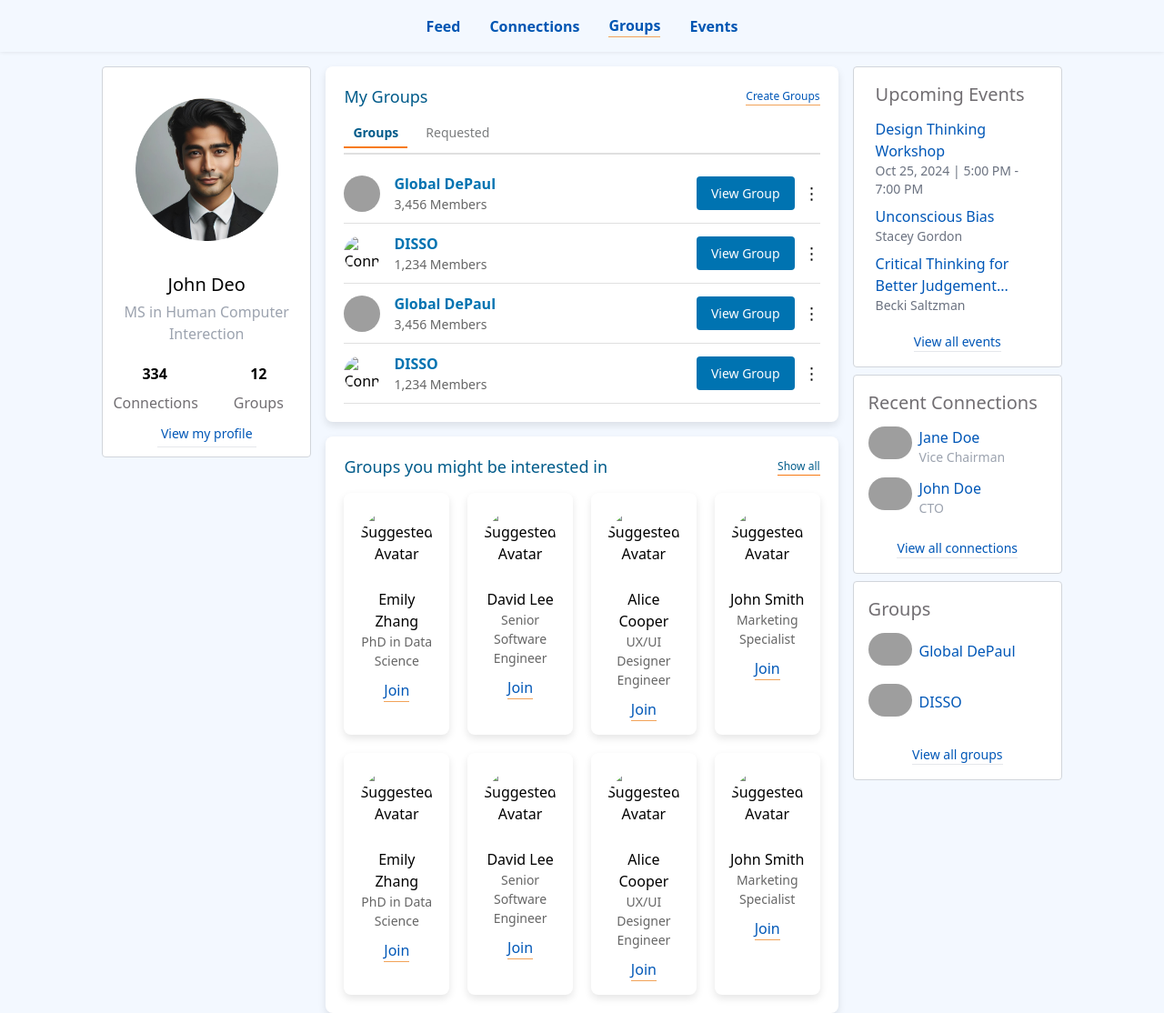
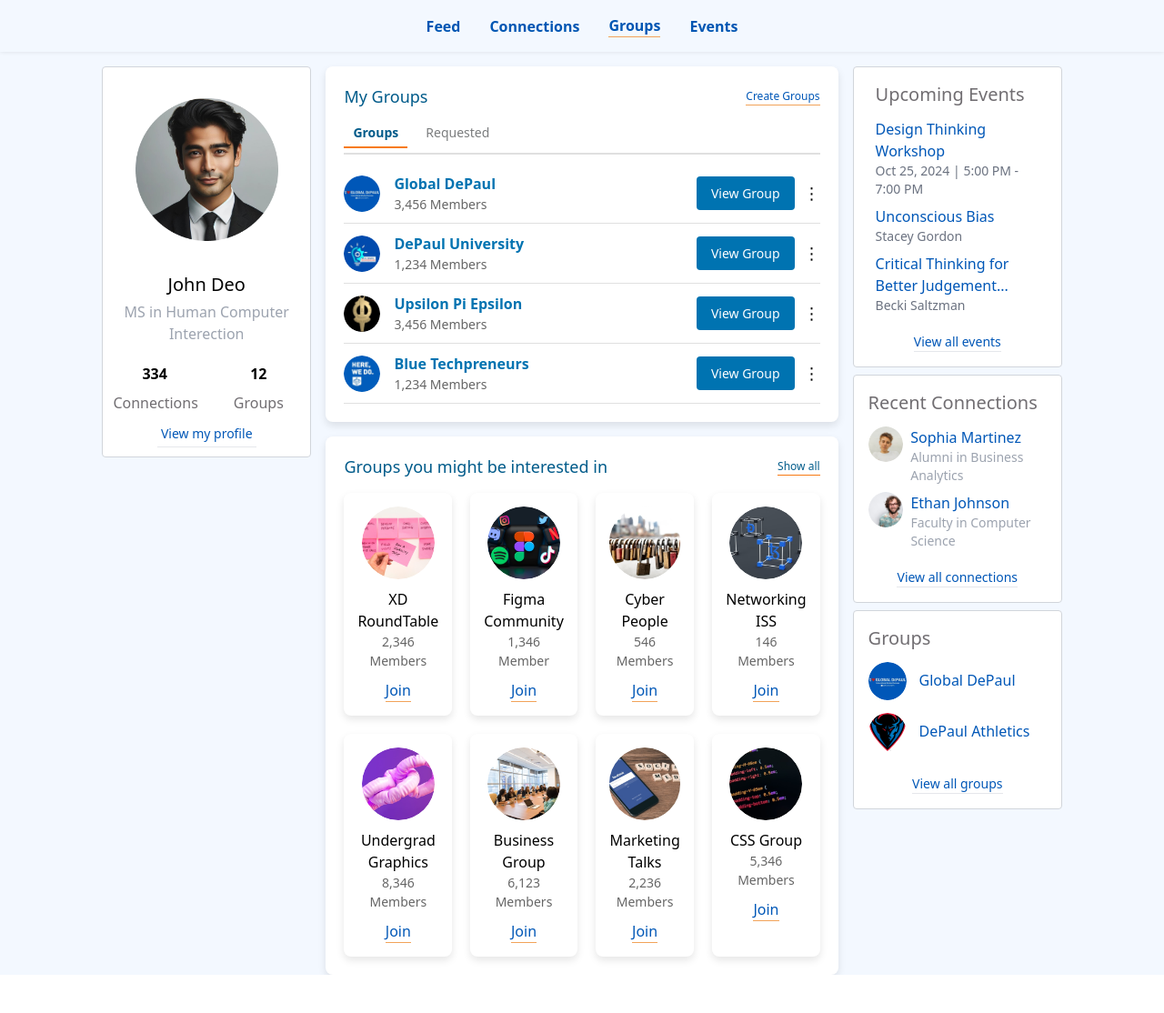
Before and after one commit to divya-pullivarthi/DeConnect, a Django app: template feed/templates/groups.html in a window 1280 px wide. Shown: the part 56-1170 px from the top of the page at 91% size. After the commit the page ends 1128 px from the top, so only its background shows below. Run offline with Django 5.2, Linux system fonts and the light colour scheme; the template is opened without the code that fills it, so the values that code supplies are empty; some libraries are stand-ins or nearby versions; grey boxes are pictures that could not be loaded.

Commit message:
Updated images and names of groups.

```diff
--- a/feed/templates/groups.html
+++ b/feed/templates/groups.html
@@ -145,7 +145,7 @@
 
           <ul class="connection-list">
             <li class="connection-item">
-              <img src="http://studio.code.org/blockly/media/skins/bee/static_avatar.png" alt="Connection Avatar" class="connection-avatar">
+              <img src="{% static 'images/feed/groupa/ellipse 6.png' %}" alt="Connection Avatar" class="connection-avatar">
               <div class="connection-info">
                   <h4>Global DePaul</h4>
                   <p>3,456 Members</p>
@@ -156,9 +156,9 @@
               </div>
             </li>
             <li class="connection-item">
-              <img src="https://via.placeholder.com/40" alt="Connection Avatar" class="connection-avatar">
+              <img src="{% static 'images/feed/groupa/ellipse 6-4.png' %}" alt="Connection Avatar" class="connection-avatar">
               <div class="connection-info">
-                  <h4>DISSO</h4>
+                  <h4>DePaul University</h4>
                   <p>1,234 Members</p>
               </div>
               <div class="connection-actions">
@@ -167,9 +167,9 @@
               </div>
             </li>
             <li class="connection-item">
-              <img src="http://studio.code.org/blockly/media/skins/bee/static_avatar.png" alt="Connection Avatar" class="connection-avatar">
+              <img src="{% static 'images/feed/groupa/ellipse 6-3.png' %}" alt="Connection Avatar" class="connection-avatar">
               <div class="connection-info">
-                  <h4>Global DePaul</h4>
+                  <h4>Upsilon Pi Epsilon</h4>
                   <p>3,456 Members</p>
               </div>
               <div class="connection-actions">
@@ -178,9 +178,9 @@
               </div>
             </li>
             <li class="connection-item">
-              <img src="https://via.placeholder.com/40" alt="Connection Avatar" class="connection-avatar">
+              <img src="{% static 'images/feed/groupa/ellipse 6-2.png' %}" alt="Connection Avatar" class="connection-avatar">
               <div class="connection-info">
-                  <h4>DISSO</h4>
+                  <h4>Blue Techpreneurs</h4>
                   <p>1,234 Members</p>
               </div>
               <div class="connection-actions">
@@ -188,7 +188,7 @@
                   <button class="menu-button">⋮</button>
               </div>
             </li>
-            <!-- Add more connection items here -->
+            <!-- Add more group items here -->
           </ul>
         </div>
 
@@ -200,65 +200,65 @@
 
           <div class="suggested-list">
               <div class="suggested-item">
-                  <img src="https://via.placeholder.com/80" alt="Suggested Avatar" class="suggested-avatar">
+                  <img src="{% static 'images/groups/cards/ellipse 6.png' %}" alt="Suggested Avatar" class="suggested-avatar">
                   <div class="suggested-info">
-                      <div>Emily Zhang</div>
-                      <p>PhD in Data Science</p>
+                      <div>XD RoundTable</div>
+                      <p>2,346 Members</p>
                   </div>
                   <a href="#" class="link-blue like-b">Join</a>
               </div>
               <div class="suggested-item">
-                  <img src="https://via.placeholder.com/80" alt="Suggested Avatar" class="suggested-avatar">
+                  <img src="{% static 'images/groups/cards/ellipse 6-1.png' %}" alt="Suggested Avatar" class="suggested-avatar">
                   <div class="suggested-info">
-                      <div>David Lee</div>
-                      <p>Senior Software Engineer</p>
+                      <div>Figma Community</div>
+                      <p>1,346 Member</p>
                   </div>
                   <a href="#" class="link-blue like-b">Join</a>
               </div>
               <div class="suggested-item">
-                  <img src="https://via.placeholder.com/80" alt="Suggested Avatar" class="suggested-avatar">
+                  <img src="{% static 'images/groups/cards/ellipse 6-2.png' %}" alt="Suggested Avatar" class="suggested-avatar">
                   <div class="suggested-info">
-                      <div>Alice Cooper</div>
-                      <p>UX/UI Designer Engineer</p>
+                      <div>Cyber People</div>
+                      <p>546 Members</p>
                   </div>
                   <a href="#" class="link-blue like-b">Join</a>
               </div>
               <div class="suggested-item">
-                  <img src="https://via.placeholder.com/80" alt="Suggested Avatar" class="suggested-avatar">
+                  <img src="{% static 'images/groups/cards/ellipse 6-3.png' %}" alt="Suggested Avatar" class="suggested-avatar">
                   <div class="suggested-info">
-                      <div>John Smith</div>
-                      <p>Marketing Specialist</p>
+                      <div>Networking ISS</div>
+                      <p>146 Members</p>
                   </div>
                   <a href="#" class="link-blue like-b">Join</a>
               </div><div class="suggested-item">
-                <img src="https://via.placeholder.com/80" alt="Suggested Avatar" class="suggested-avatar">
+                <img src="{% static 'images/groups/cards/ellipse 6-4.png' %}" alt="Suggested Avatar" class="suggested-avatar">
                 <div class="suggested-info">
-                    <div>Emily Zhang</div>
-                    <p>PhD in Data Science</p>
+                    <div>Undergrad Graphics</div>
+                    <p>8,346 Members</p>
                 </div>
                 <a href="#" class="link-blue like-b">Join</a>
             </div>
             <div class="suggested-item">
-                <img src="https://via.placeholder.com/80" alt="Suggested Avatar" class="suggested-avatar">
+                <img src="{% static 'images/groups/cards/ellipse 6-5.png' %}" alt="Suggested Avatar" class="suggested-avatar">
                 <div class="suggested-info">
-                    <div>David Lee</div>
-                    <p>Senior Software Engineer</p>
+                    <div>Business Group</div>
+                    <p>6,123 Members</p>
                 </div>
                 <a href="#" class="link-blue like-b">Join</a>
             </div>
             <div class="suggested-item">
-                <img src="https://via.placeholder.com/80" alt="Suggested Avatar" class="suggested-avatar">
+                <img src="{% static 'images/groups/cards/ellipse 6-6.png' %}" alt="Suggested Avatar" class="suggested-avatar">
                 <div class="suggested-info">
-                    <div>Alice Cooper</div>
-                    <p>UX/UI Designer Engineer</p>
+                    <div>Marketing Talks</div>
+                    <p>2,236 Members</p>
                 </div>
                 <a href="#" class="link-blue like-b">Join</a>
             </div>
             <div class="suggested-item">
-                <img src="https://via.placeholder.com/80" alt="Suggested Avatar" class="suggested-avatar">
+                <img src="{% static 'images/groups/cards/ellipse 6-7.png' %}" alt="Suggested Avatar" class="suggested-avatar">
                 <div class="suggested-info">
-                    <div>John Smith</div>
-                    <p>Marketing Specialist</p>
+                    <div>CSS Group</div>
+                    <p>5,346 Members</p>
                 </div>
                 <a href="#" class="link-blue like-b">Join</a>
             </div>
@@ -318,11 +318,11 @@
 
               <div class="flex justify-between">
                 <a href="#" class="rounded-full w-12 h-12 mr-2">
-                  <img src="https://cdn.iconscout.com/icon/free/png-512/avatar-369-456321.png" alt="Avatar" class="rounded-full">
+                  <img src="{% static 'images/feed/connection/ellipse 6.png' %}" alt="Avatar" class="rounded-full">
                 </a>
                 <a href="#">
-                  <h2 class="link-blue">Jane Doe</h2>
-                  <p class="text-gray-400 text-sm">Vice Chairman</p>
+                  <h2 class="link-blue">Sophia Martinez</h2>
+                  <p class="text-gray-400 text-sm">Alumni in Business Analytics</p>
                 </a>
               </div>
             </div>
@@ -331,11 +331,11 @@
 
               <div class="flex justify-between">
                 <a href="#" class="rounded-full w-12 h-12 mr-2">
-                  <img src="https://c0.klipartz.com/pngpicture/557/749/gratis-png-iconos-de-computadora-avatar-usuario-perfil-blog-personal-thumbnail.png" alt="Avatar" class="rounded-full">
+                  <img src="{% static 'images/feed/connection/ellipse 6-1.png' %}" alt="Avatar" class="rounded-full">
                 </a>
                 <a href="#">
-                  <h2 class="link-blue">John Doe</h2>
-                  <p class="text-gray-400 text-sm">CTO</p>
+                  <h2 class="link-blue">Ethan Johnson</h2>
+                  <p class="text-gray-400 text-sm">Faculty in Computer Science</p>
                 </a>
               </div>
             </div>
@@ -347,7 +347,6 @@
               </a>
           </div>
         </div>
-
 
 
         <!-- Groups box -->
@@ -363,7 +362,7 @@
 
                 <div class="flex justify-between">
                   <a href="#" class="rounded-full w-12 h-12 mr-2">
-                    <img src="https://cdn.iconscout.com/icon/free/png-512/avatar-369-456321.png" alt="Avatar" class="rounded-full">
+                    <img src="{% static 'images/feed/groupa/ellipse 6.png' %}" alt="Avatar" class="rounded-full">
                   </a>
                   <a href="#">
                     <h2 class="link-blue mt-2">Global DePaul</h2>
@@ -375,10 +374,10 @@
 
                 <div class="flex justify-between">
                   <a href="#" class="rounded-full w-12 h-12 mr-2">
-                    <img src="https://c0.klipartz.com/pngpicture/557/749/gratis-png-iconos-de-computadora-avatar-usuario-perfil-blog-personal-thumbnail.png" alt="Avatar" class="rounded-full">
+                    <img src="{% static 'images/feed/groupa/ellipse 6-1.png' %}" alt="Avatar" class="rounded-full">
                   </a>
                   <a href="#">
-                    <h2 class="link-blue mt-2">DISSO</h2>
+                    <h2 class="link-blue mt-2">DePaul Athletics</h2>
                   </a>
                 </div>
               </div>
```
